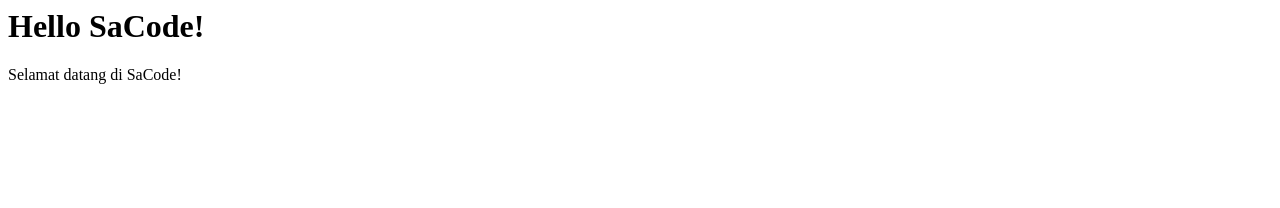
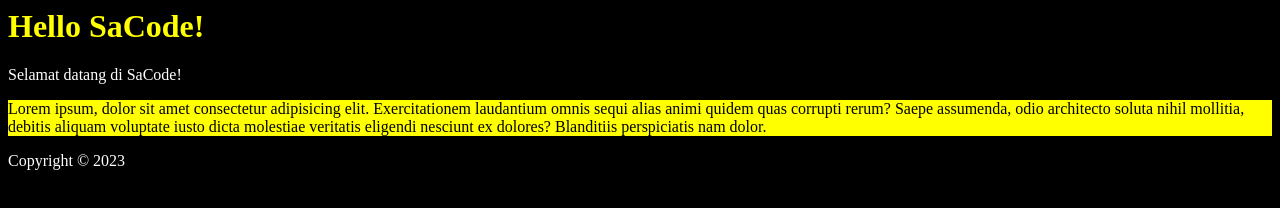
Before and after one commit to billyrumbiak/sacode-laravel-day02, a plain HTML site: page index.html in a window 1280 px wide. Drawn offline with Linux system fonts and the light colour scheme.

Commit message:
update index.html

```diff
--- a/index.html
+++ b/index.html
@@ -1,9 +1,35 @@
 <html>
-  <heade>
-    <title>SaCode - Day02</title>
-  </heade>
-  <body>
-    <h1>Hello SaCode!</h1>
-    <p>Selamat datang di SaCode!</p>
-  </body>
+
+<head>
+  <title>SaCode - Day02</title>
+
+  <style>
+    .bg-yellow {
+      background-color: yellow;
+    }
+
+    .text-yellow {
+      color: yellow;
+    }
+
+    .text-black {
+      color: black;
+    }
+  </style>
+</head>
+
+<body style="background-color: black; color: white;">
+  <h1 class="text-yellow">Hello SaCode!</h1>
+  <p>Selamat datang di SaCode!</p>
+
+  <div class="bg-yellow">
+    <p class="text-black">Lorem ipsum, dolor sit amet consectetur adipisicing elit. Exercitationem laudantium omnis
+      sequi alias animi
+      quidem quas corrupti rerum? Saepe assumenda, odio architecto soluta nihil mollitia, debitis aliquam voluptate
+      iusto dicta molestiae veritatis eligendi nesciunt ex dolores? Blanditiis perspiciatis nam dolor.</p>
+  </div>
+
+  <p>Copyright &copy; 2023</p>
+</body>
+
 </html>
```
